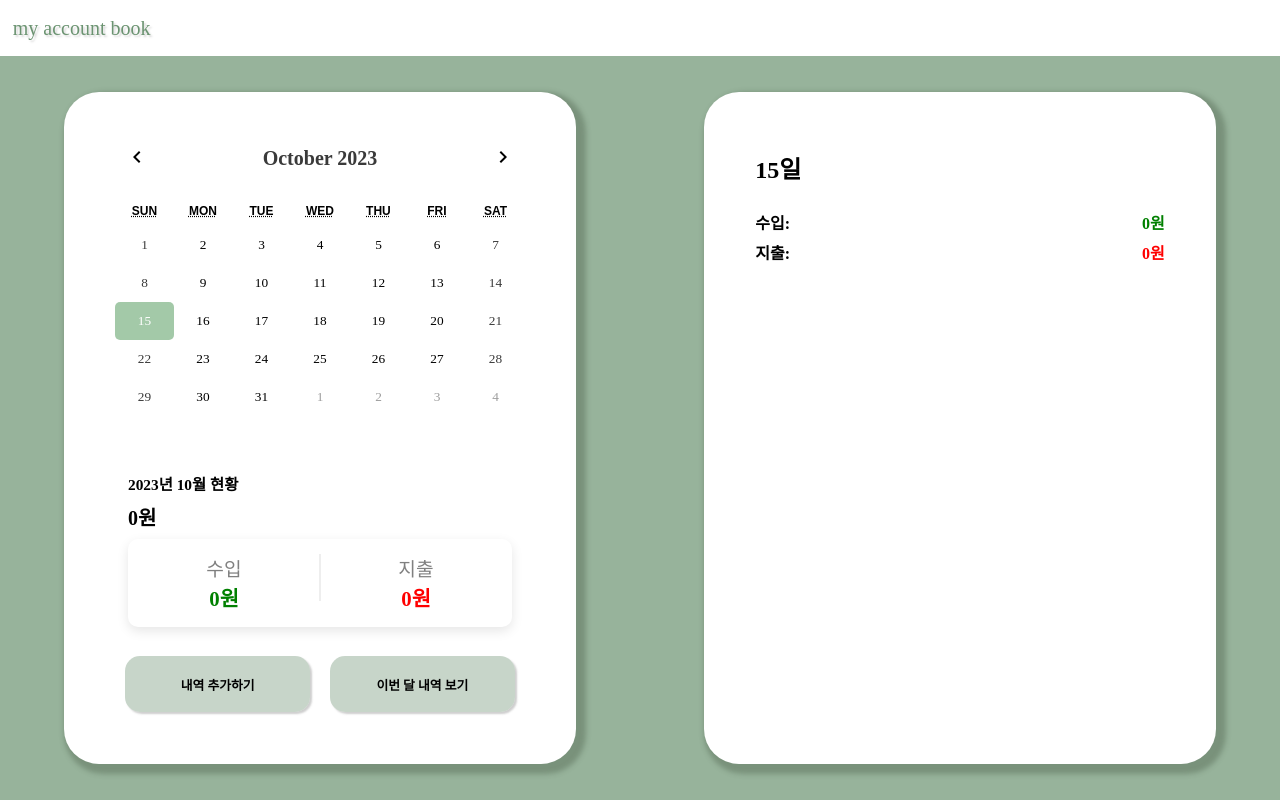
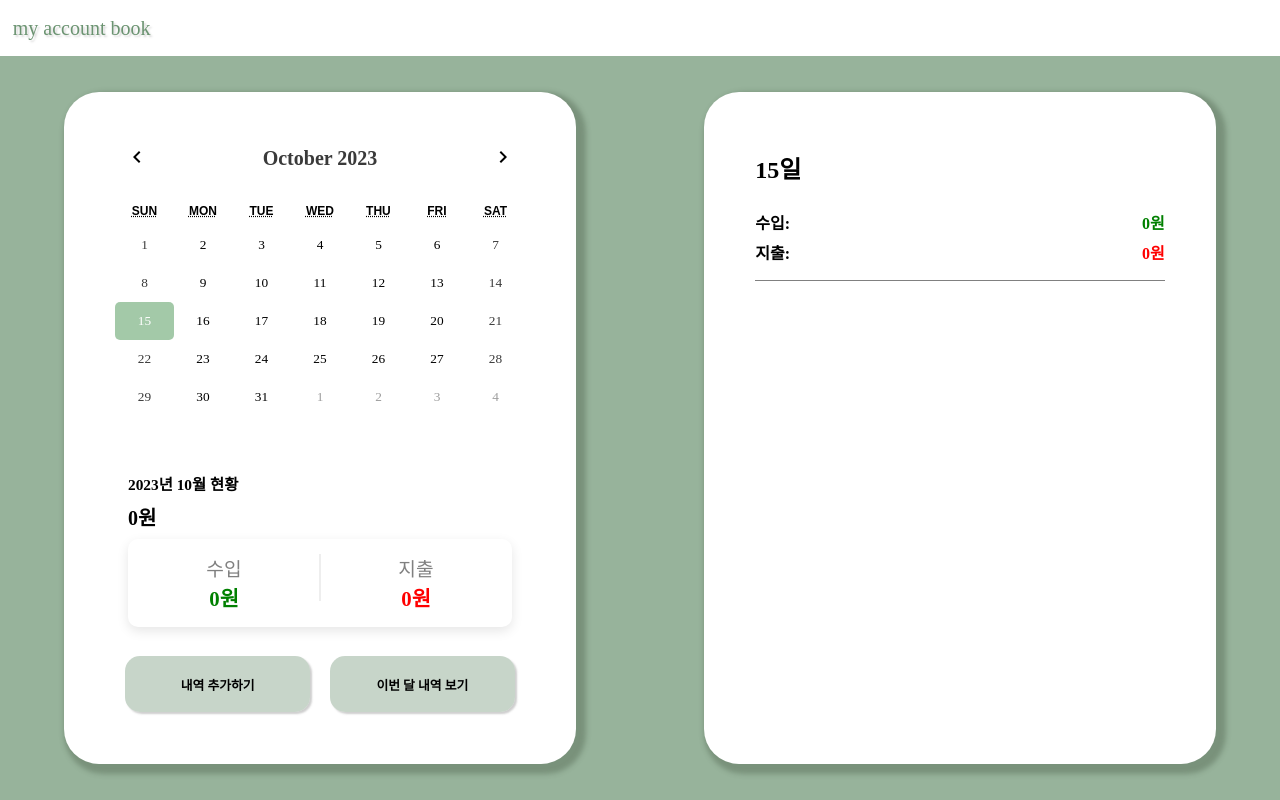
Before and after one commit to hyeiis/account-book, a React (Create React App) app in the folder account-book/: page / in a window 1280 px wide. Built offline with nearby package versions, Linux system fonts and the light colour scheme; the HTML template or start-up script is replaced by a standard one; a web font is replaced by a local one.

Commit message:
Edit scss

```diff
--- a/account-book/src/components/DaysHistory.js
+++ b/account-book/src/components/DaysHistory.js
@@ -29,6 +29,11 @@ export default function DaysHistory({ selectedDate }) {
     .reduce((total, expense) => total + expense.amount, 0);
 
   const handleRemoveExpense = (id) => {
+    const updatedExpenses = filteredExpenses.filter(
+      (expense) => expense.id !== id,
+    );
+    setFilteredExpenses(updatedExpenses);
+
     dispatch({ type: REMOVE_EXPENSE, id });
   };
 
@@ -50,7 +55,6 @@ export default function DaysHistory({ selectedDate }) {
         </div>
       </div>
       <div className="expense-list">
-        {filteredExpenses.length > 0 && <hr />}
         {filteredExpenses.map((expense) => (
           <div key={expense.id} className="expense-item">
             <span>{expense.title}</span>
--- a/account-book/src/components/Main.js
+++ b/account-book/src/components/Main.js
@@ -30,6 +30,7 @@ export default function Main() {
 
   const handleDateChange = (newDate) => {
     setSelectedDate(newDate);
+    setDisplayCase(0);
   };
 
   useEffect(() => {
--- a/account-book/src/scss/daysHistory.scss
+++ b/account-book/src/scss/daysHistory.scss
@@ -10,6 +10,9 @@
     margin-top: 1.5vh;
     display: flex;
     flex-direction: column;
+    padding-bottom: 2vh;
+    margin-bottom: 2vh;
+    border-bottom: 1px solid grey;
 
     &__item {
       display: flex;
```
